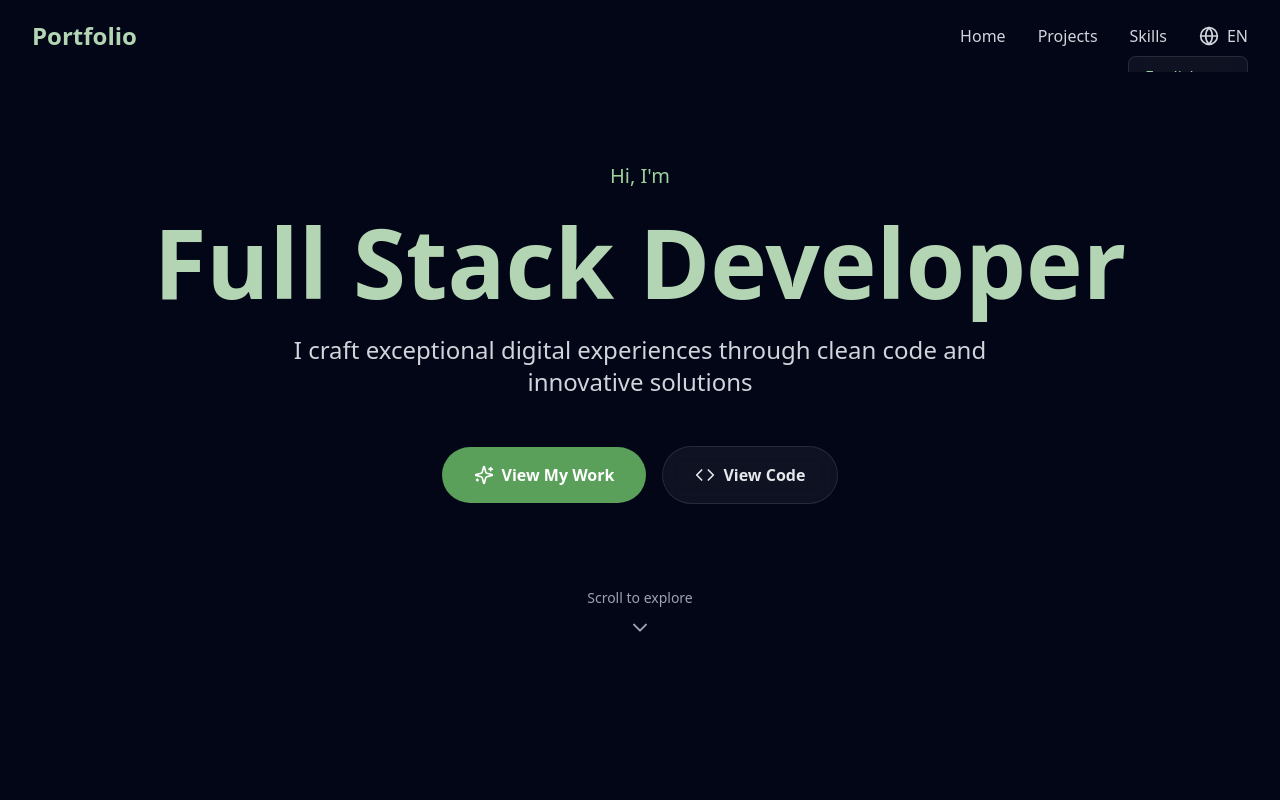
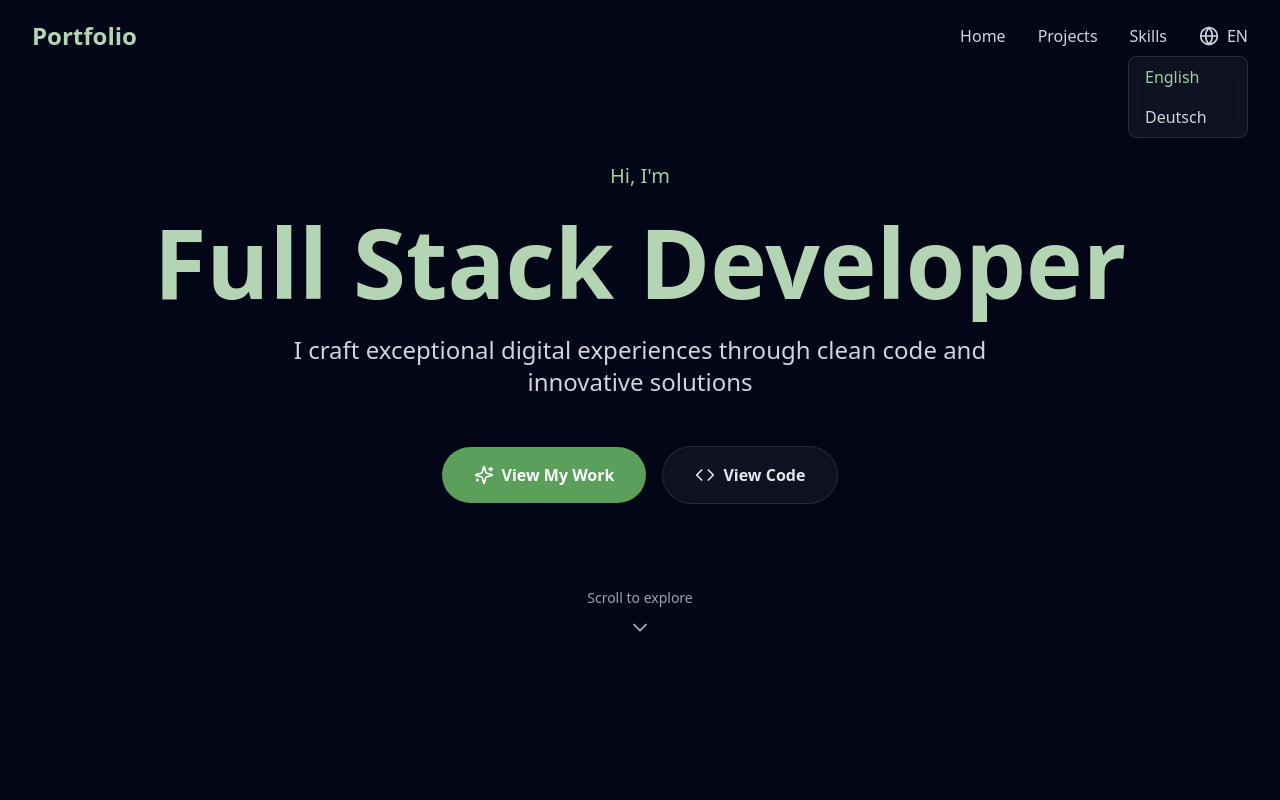
Before and after one commit to eliakuzmanova/portfolio, a Next.js app: page /en in a window 1280 px wide. Both pictures are taken after a click on the button "EN". Shown: the top 800 px of the page. Built offline with nearby package versions, Linux system fonts and the light colour scheme.

Commit message:
Add files via upload

```diff
--- a/components/Navigation.tsx
+++ b/components/Navigation.tsx
@@ -27,6 +27,21 @@ export default function Navigation() {
     return () => window.removeEventListener('scroll', handleScroll);
   }, []);
 
+  useEffect(() => {
+    const handleClickOutside = (event: MouseEvent) => {
+      const target = event.target as HTMLElement;
+      if (langOpen && !target.closest('.language-selector')) {
+        setLangOpen(false);
+      }
+    };
+    if (langOpen) {
+      document.addEventListener('mousedown', handleClickOutside);
+    }
+    return () => {
+      document.removeEventListener('mousedown', handleClickOutside);
+    };
+  }, [langOpen]);
+
   const navItems = [
     { href: '#home', label: t('home') },
     { href: '#projects', label: t('projects') },
@@ -43,9 +58,10 @@ export default function Navigation() {
     <motion.nav
       initial={{ y: -100 }}
       animate={{ y: 0 }}
-      className={`fixed top-0 left-0 right-0 z-50 transition-all duration-300 w-full max-w-full overflow-x-hidden ${
+      className={`fixed top-0 left-0 right-0 z-50 transition-all duration-300 w-full ${
         scrolled ? 'glass-strong py-3' : 'bg-transparent py-5'
       }`}
+      style={{ position: 'fixed' }}
     >
       <div className="container mx-auto px-4 sm:px-6 lg:px-8">
         <div className="flex items-center justify-between">
@@ -71,7 +87,7 @@ export default function Navigation() {
             ))}
 
             {/* Language Selector */}
-            <div className="relative">
+            <div className="relative language-selector">
               <motion.button
                 whileHover={{ scale: 1.1 }}
                 whileTap={{ scale: 0.9 }}
@@ -88,7 +104,7 @@ export default function Navigation() {
                     initial={{ opacity: 0, y: -10 }}
                     animate={{ opacity: 1, y: 0 }}
                     exit={{ opacity: 0, y: -10 }}
-                    className="absolute right-0 mt-2 glass rounded-lg overflow-hidden min-w-[120px]"
+                    className="absolute right-0 mt-2 glass rounded-lg overflow-hidden min-w-[120px] z-[60]"
                   >
                     {languages.map((lang) => (
                       <Link
```
